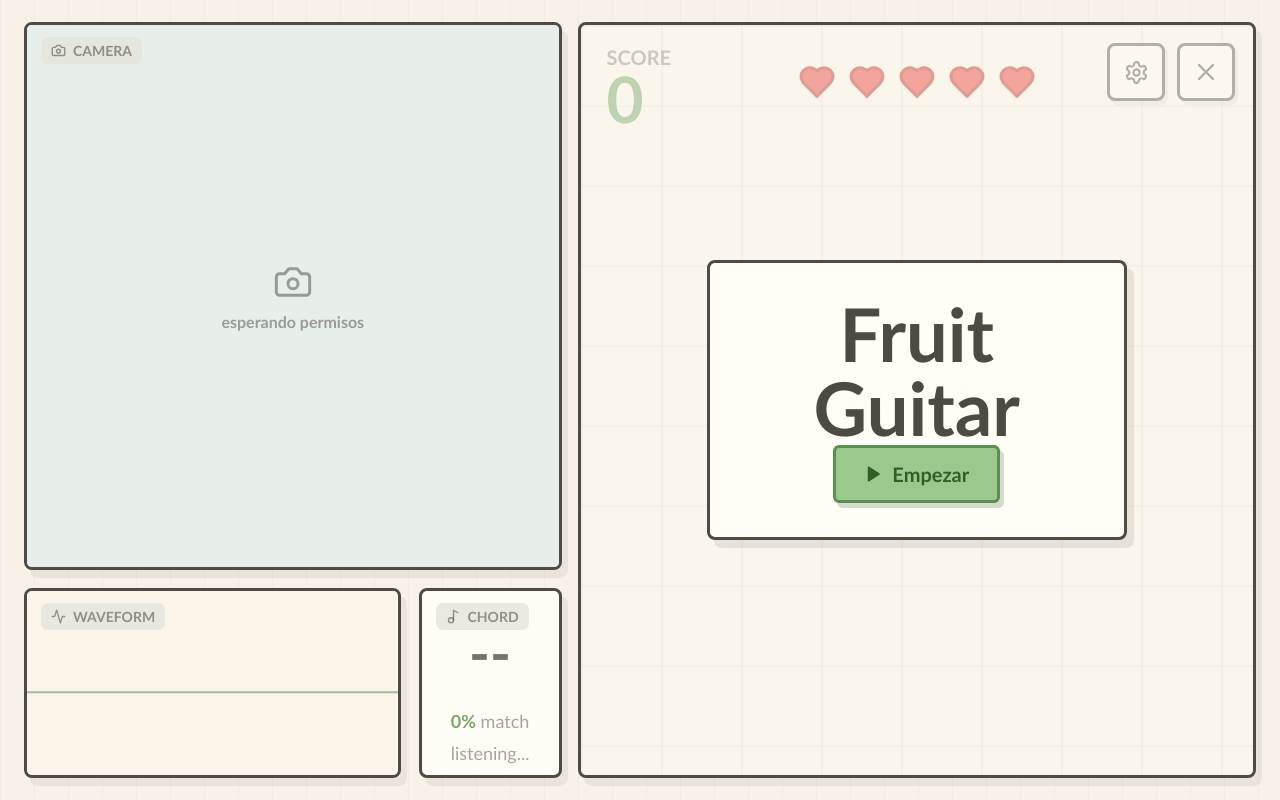
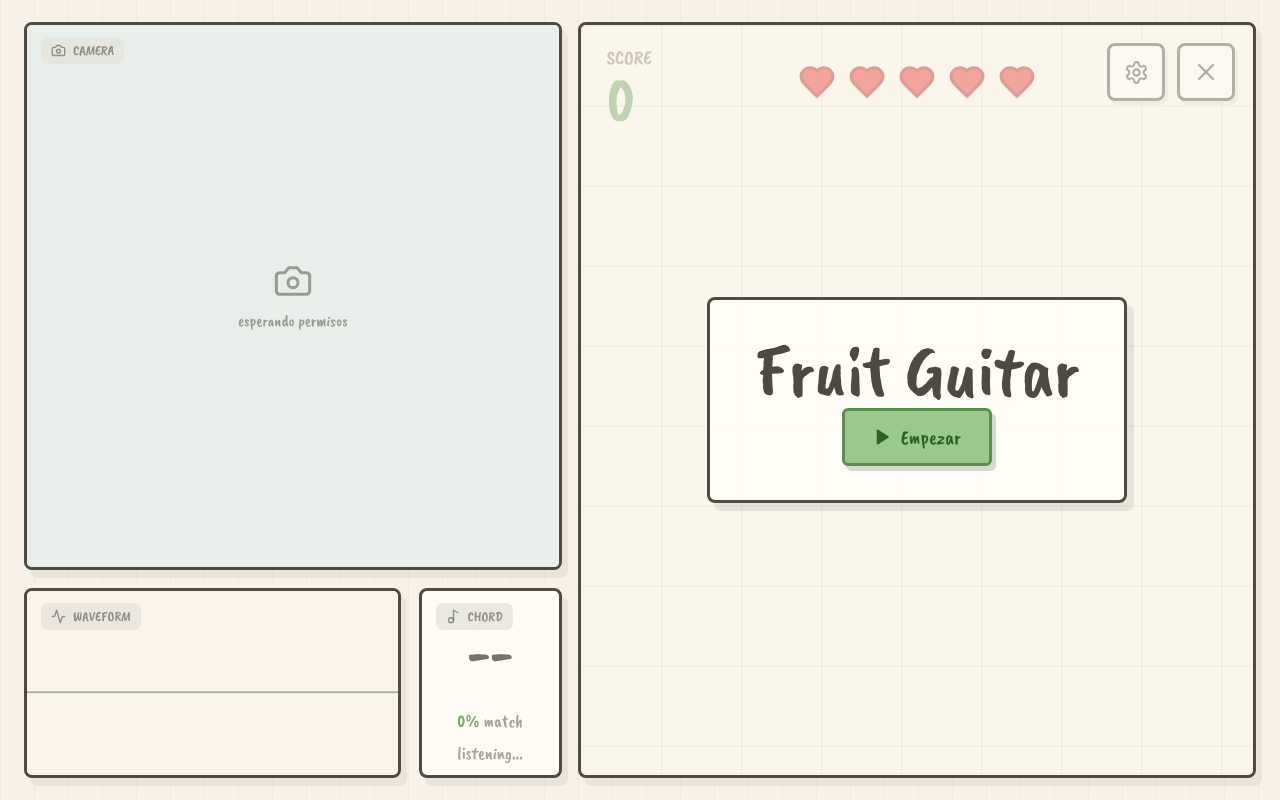
Before and after one commit to Angelet-code/FruitGuitar, a React (Vite) app: page / in a window 1280 px wide. Built offline with nearby package versions, Linux system fonts and the light colour scheme.

Commit message:
Apply game font styling

```diff
--- a/index.html
+++ b/index.html
@@ -4,6 +4,9 @@
     <meta charset="UTF-8" />
     <meta name="viewport" content="width=device-width, initial-scale=1.0" />
     <meta name="theme-color" content="#f6f0e4" />
+    <link rel="preconnect" href="https://fonts.googleapis.com" />
+    <link rel="preconnect" href="https://fonts.gstatic.com" crossorigin />
+    <link href="https://fonts.googleapis.com/css2?family=Caveat+Brush&display=swap" rel="stylesheet" />
     <title>Fruit Guitar</title>
   </head>
   <body>
--- a/src/styles.css
+++ b/src/styles.css
@@ -1,7 +1,8 @@
 :root {
+  --game-font: "Caveat Brush", "Trebuchet MS", "Segoe UI", Arial, sans-serif;
   color: #45423c;
   background: #f6f0e4;
-  font-family: "Trebuchet MS", "Segoe UI", Arial, sans-serif;
+  font-family: var(--game-font);
   font-synthesis: none;
   text-rendering: optimizeLegibility;
 }
@@ -280,7 +281,7 @@
 .settings-card h2 {
   margin: 0;
   color: #4d4a44;
-  font-family: "Trebuchet MS", "Segoe UI", Arial, sans-serif;
+  font-family: var(--game-font);
   line-height: 1;
 }
 
```
Also changed, not shown: 1 other file (tests, documents, lock files or other folders).
